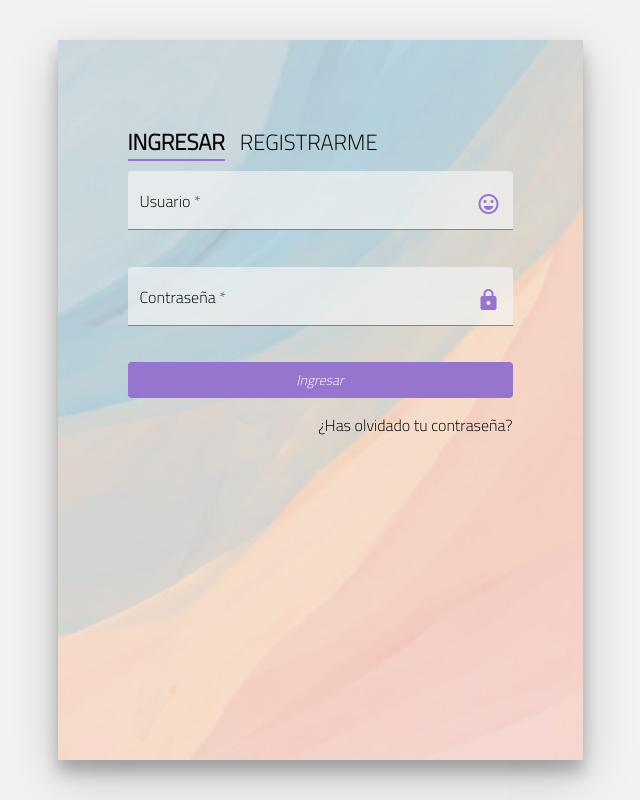
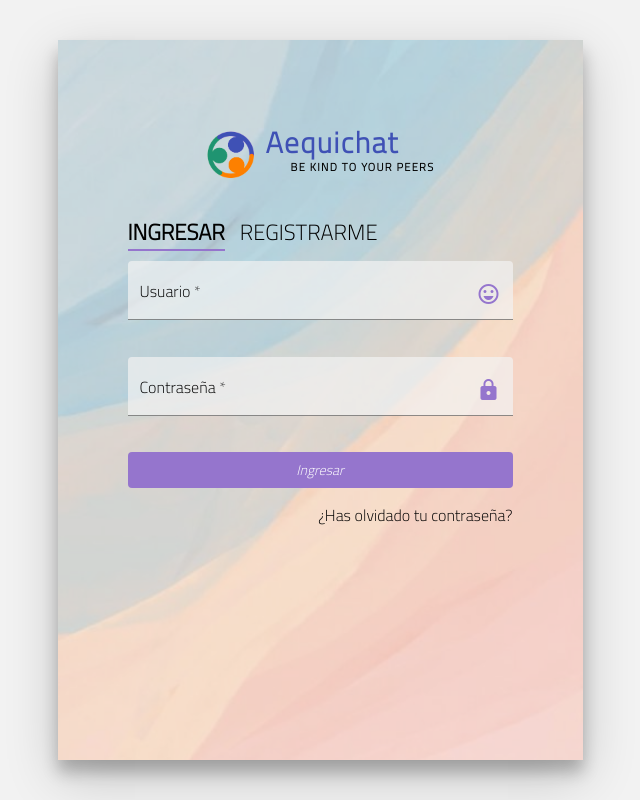
Before and after one commit to Aequichat/frontend, an Angular app in the folder frontend/: page / in a window 1280 px wide. Shown: the whole page, without its empty margins (320-960 px from the left). Built offline with nearby package versions, Linux system fonts and the light colour scheme.

Commit message:
Add the logo and the name in the login.

```diff
--- a/frontend/src/app/main/pages/login/login.component.html
+++ b/frontend/src/app/main/pages/login/login.component.html
@@ -1,6 +1,13 @@
 <div class="content-wrapper" fxFlexFill>
   <div class="login-wrap">
     <div class="login-html">
+      <div class="logo-container">
+        <img src="assets/icons/icon.png" alt="Aequichat" class="logo-img">
+        <div class="name-container">
+          <span class="logo-name">Aequichat</span>
+          <span class="logo-description">BE KIND TO YOUR PEERS</span>
+        </div>
+      </div>
       <input id="tab-4" type="radio" name="tab" class="sign-in" checked>
       <label for="tab-4" class="tab" *ngIf="isNewpasswordForm">Nueva contraseña</label>
       <input id="tab-3" type="radio" name="tab" class="sign-in" checked><label for="tab-3" class="tab"
--- a/frontend/src/app/main/pages/login/login.component.scss
+++ b/frontend/src/app/main/pages/login/login.component.scss
@@ -181,6 +181,40 @@ a{color:inherit;text-decoration:none}
   align-items: center;
 };
 
+.logo-img {
+	width: 50px;
+}
+
+.logo-container {
+	display: flex;
+	justify-content: center;
+	align-items: center;
+	margin-bottom: 40px;
+}
+
+.logo-name {
+	font-size: 29px;
+    font-weight: bolder;
+    letter-spacing: 0.8px;
+	color: #3f51b5;
+	padding-left: 10px;
+	letter-spacing: 1.5px;
+}
+
+.name-container {
+    display: flex;
+    flex-direction: column;
+}
+
+.logo-description {
+	font-size: 11px;
+    text-align: right;
+    letter-spacing: 1.3px;
+    font-weight: bold;
+    padding-left: 35px;
+}
+
+
 // MATERIAL
 
 
@@ -246,6 +280,15 @@ mat-error {
 
   .login-html {
     padding-right: 20px;
-    padding-left: 20px;
+	padding-left: 20px;
+	padding-top: 50px;
+  }
+
+  .logo-name {
+	font-size: 26px;
+  }
+
+  .logo-img {
+	width: 45px;
   }
 }
```
